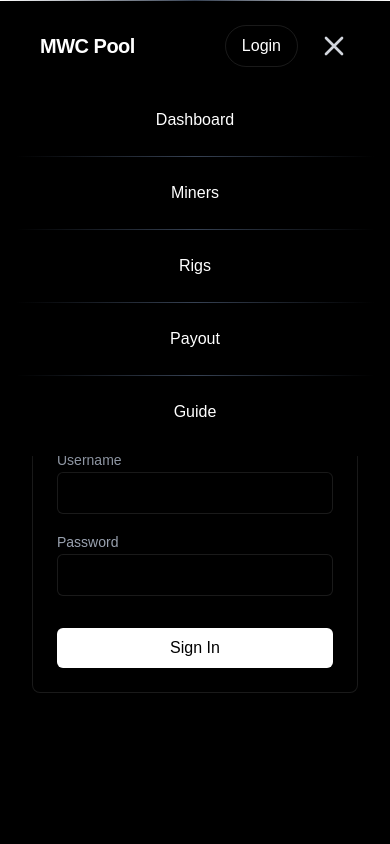
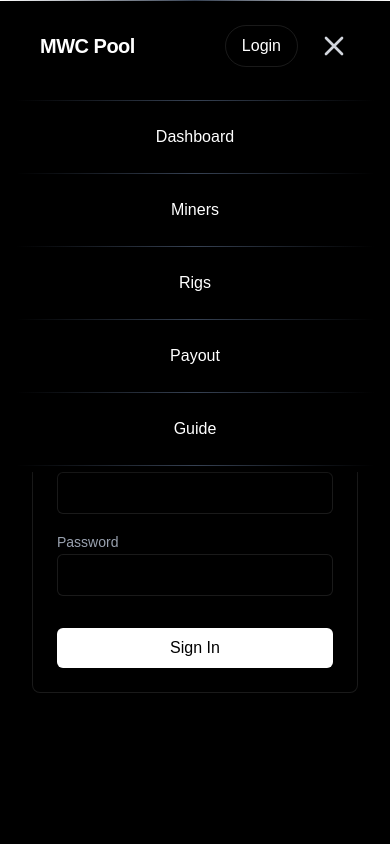
Before and after one commit to vekamo/webui, a Next.js app: page /login in a window 390 px wide. Both pictures are taken after a click on the button "Toggle mobile menu". Shown: the top 844 px of the page. Built offline with nearby package versions, Linux system fonts and the light colour scheme; no server answers.

Commit message:
fix navbar

```diff
--- a/src/components/Navbar.tsx
+++ b/src/components/Navbar.tsx
@@ -158,12 +158,7 @@ export default function Navbar() {
                 stroke="currentColor"
                 viewBox="0 0 24 24"
               >
-                <path
-                  strokeLinecap="round"
-                  strokeLinejoin="round"
-                  strokeWidth="2"
-                  d="M6 18L18 6M6 6l12 12"
-                />
+                <path strokeLinecap="round" strokeLinejoin="round" strokeWidth={2} d="M6 18L18 6M6 6l12 12" />
               </svg>
             ) : (
               <svg
@@ -172,12 +167,7 @@ export default function Navbar() {
                 stroke="currentColor"
                 viewBox="0 0 24 24"
               >
-                <path
-                  strokeLinecap="round"
-                  strokeLinejoin="round"
-                  strokeWidth="2"
-                  d="M4 6h16M4 12h16m-7 6h7"
-                />
+                <path strokeLinecap="round" strokeLinejoin="round" strokeWidth={2} d="M4 6h16M4 12h16m-7 6h7" />
               </svg>
             )}
           </button>
@@ -198,7 +188,14 @@ export default function Navbar() {
       >
         {/* Links container */}
         <div className="w-11/12 max-w-md flex flex-col items-center pt-1 pb-4 mt-4">
-          {/* Each link + hr below it */}
+          <hr
+            className="
+              w-full h-px border-0
+              bg-gradient-to-r
+              from-transparent via-gray-700 to-transparent
+              my-2
+            "
+          />
           <Link
             href="/dashboard"
             onClick={() => setMenuOpen(false)}
@@ -290,6 +287,14 @@ export default function Navbar() {
           >
             Guide
           </Link>
+          <hr
+            className="
+              w-full h-px border-0
+              bg-gradient-to-r
+              from-transparent via-gray-700 to-transparent
+              my-2
+            "
+          />
         </div>
       </div>
 
```
